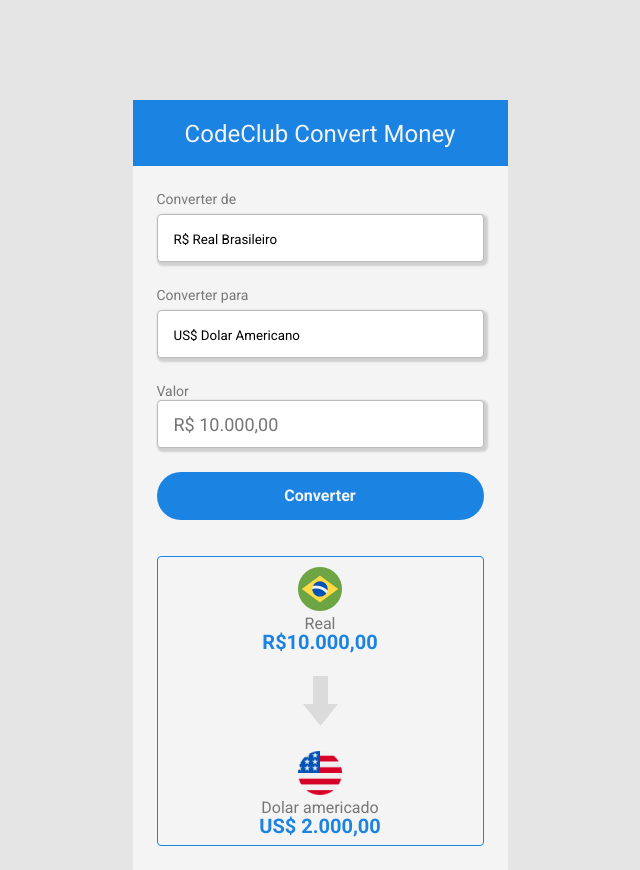
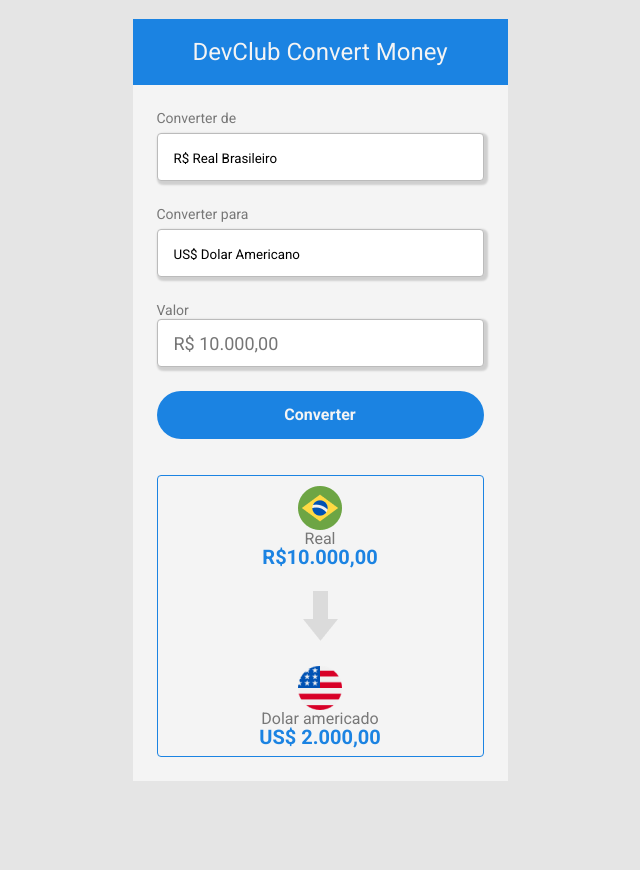
Before and after one commit to devcodealex/Desafio-final-de-JAVASCRIPT, a plain HTML site: page index.html in a window 1280 px wide. Shown: the whole page, without its empty margins (320-960 px from the left). After the commit the page ends 800 px from the top, so only its background shows below. Drawn offline with Linux system fonts and the light colour scheme.

Commit message:
alinhamento com display flex

```diff
--- a/index.html
+++ b/index.html
@@ -15,7 +15,7 @@
 <body>
     <div class="container">
         <header>
-            <h1>CodeClub Convert Money</h1>
+            <h1>DevClub Convert Money</h1>
         </header>
         <main>
             <label>
--- a/styles.css
+++ b/styles.css
@@ -6,30 +6,36 @@
     font-style: normal;
     font-weight: normal;
     line-height: 18px;
+
 }
 
 body {
     background-color: #e5e5e5;
+    display: flex;
+    justify-content: center;
+    align-items: center;
+    height: 100vh;
 }
 
 .container {
     width: 375px;
     background-color: #f4f4f4;
-    margin: 0 auto;
-    margin-top: 100px;
+
 
 }
 
 header {
     background-color: #1b83e2;
+    display: flex;
+    justify-content: center;
+    align-items: center;
+    height: 66px;
 }
 
 h1 {
     font-size: 24px;
     color: #f4f4f4;
-    text-align: center;
-    height: 66px;
-    padding-top: 25px;
+
 }
 
 main {
@@ -95,11 +101,18 @@ button:active {
 section {
     border: 1px solid #1B83e2;
     border-radius: 4px;
+    display: flex;
+    flex-direction:column;
+    align-items: center;
+    gap: 15px;
 }
 
 .currency-container {
-    text-align: center;
     padding: 10px;
+    display: flex;
+    flex-direction: column;
+    align-items: center;
+
 }
 
 .currency-name {
@@ -111,7 +124,3 @@ section {
     font-weight: bold;
     font-size: 20px;
 }
-.arrow-image{
-    margin: 15px auto;
-    display: block;
-}
```
